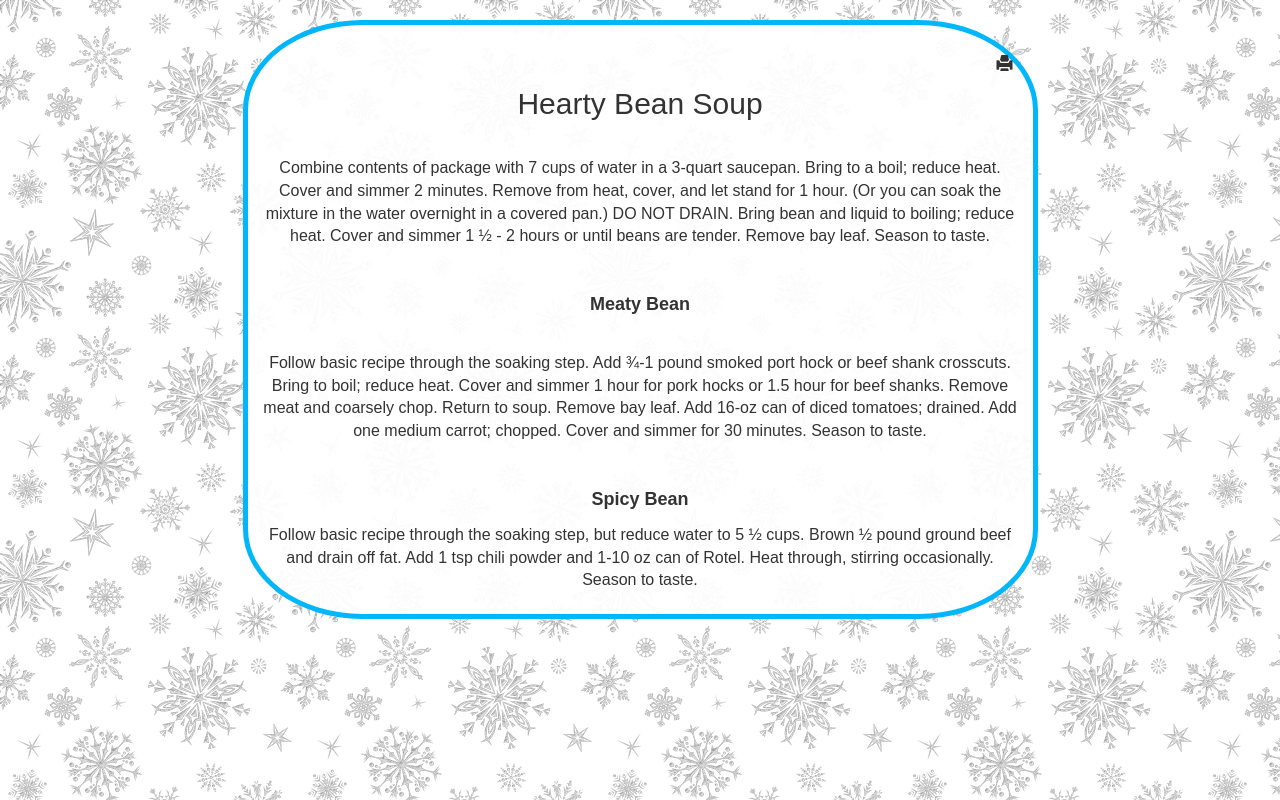
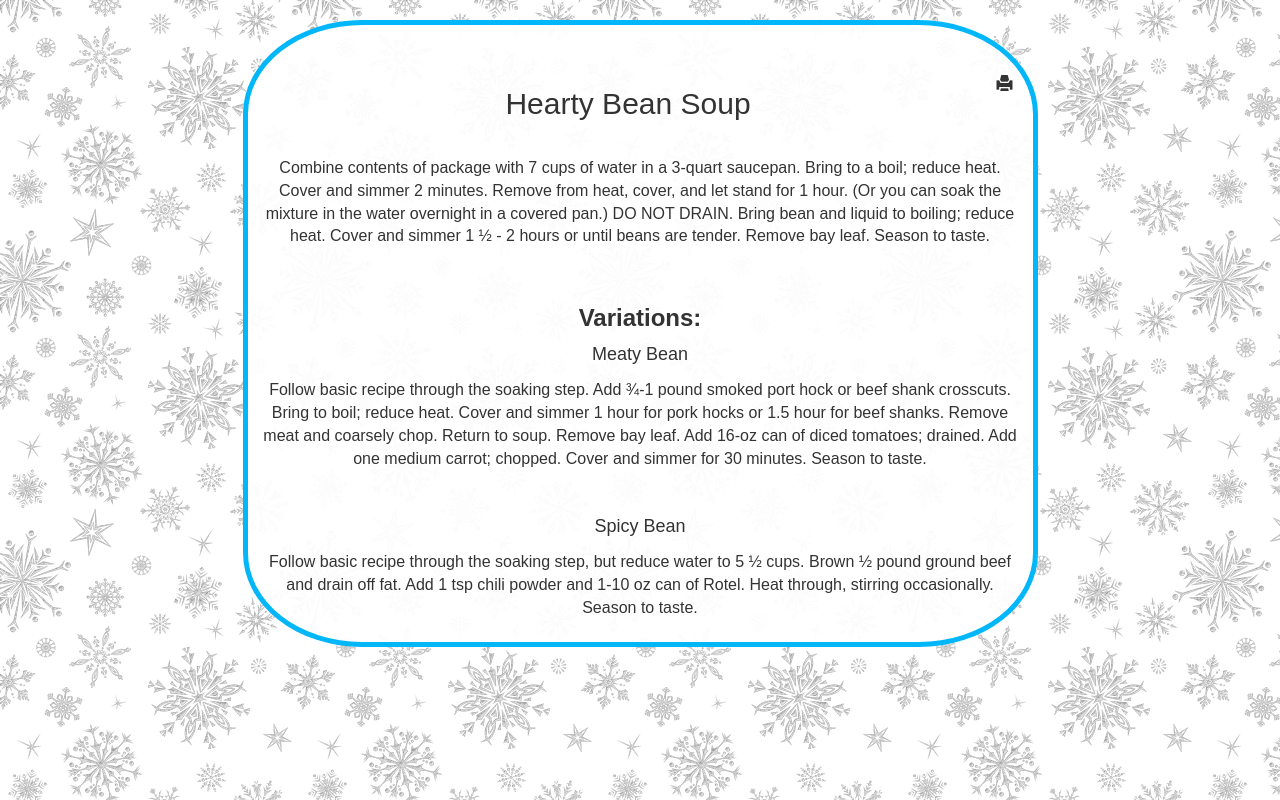
Before and after one commit to gaahma/recipes, a plain HTML site: page recipes/heartybean.html in a window 1280 px wide. Drawn offline with nearby package versions, Linux system fonts and the light colour scheme.

Commit message:
moved print button down a bit

```diff
--- a/assets/css/style.css
+++ b/assets/css/style.css
@@ -77,6 +77,7 @@ hr {
 .glyphicon-print {
   float: right;
   margin-right: 2rem;
+  margin-top: 2rem;
   cursor: pointer;
 }
 
--- a/recipes/heartybean.html
+++ b/recipes/heartybean.html
@@ -17,11 +17,11 @@
                 <br>
                 <p class="detail">Combine contents of package with 7 cups of water in a 3-quart saucepan. Bring to a boil; reduce heat. Cover and simmer 2 minutes. Remove from heat, cover, and let stand for 1 hour. (Or you can soak the mixture in the water overnight in a covered pan.) DO NOT DRAIN. Bring bean and liquid to boiling; reduce heat. Cover and simmer 1 ½ - 2 hours or until beans are tender. Remove bay leaf. Season to taste.</p>
                 <br>
-                <h4 style="font-weight:bold" class='detail'>Meaty Bean</h4>
-                <br>
+                <h3 class="detail" style="font-weight:bold">Variations:</h3>
+                <h4 class='detail'>Meaty Bean</h4>
                 <p class="detail">Follow basic recipe through the soaking step. Add ¾-1 pound smoked port hock or beef shank crosscuts. Bring to boil; reduce heat. Cover and simmer 1 hour for pork hocks or 1.5 hour for beef shanks. Remove meat and coarsely chop. Return to soup. Remove bay leaf. Add 16-oz can of diced tomatoes; drained. Add one medium carrot; chopped. Cover and simmer for 30 minutes. Season to taste. </p>
                 <br>
-                <h4 style="font-weight:bold" class='detail'>Spicy Bean</h4>
+                <h4 class='detail'>Spicy Bean</h4>
                 <p class="detail">Follow basic recipe through the soaking step, but reduce water to 5 ½ cups. Brown ½ pound ground beef and drain off fat. Add 1 tsp chili powder and 1-10 oz can of Rotel. Heat through, stirring occasionally. Season to taste.</p>
               </div>
             </div>
```
